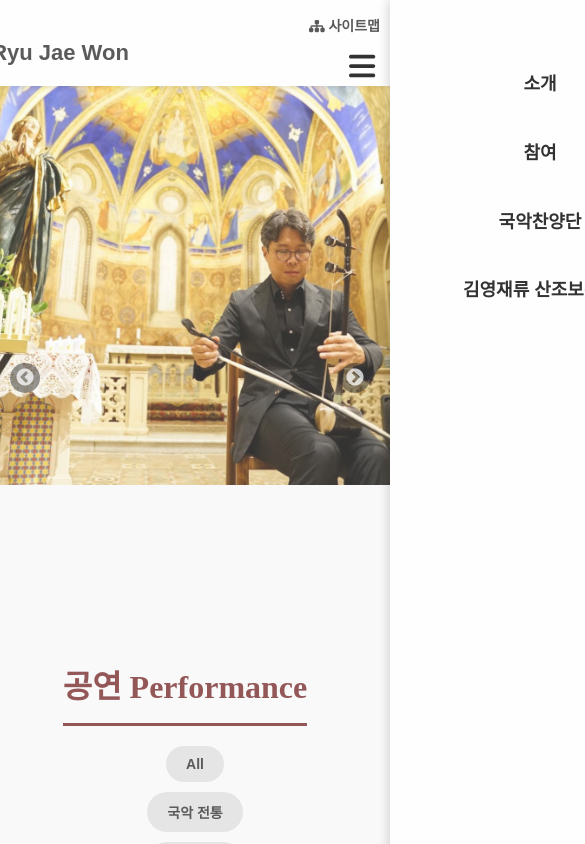
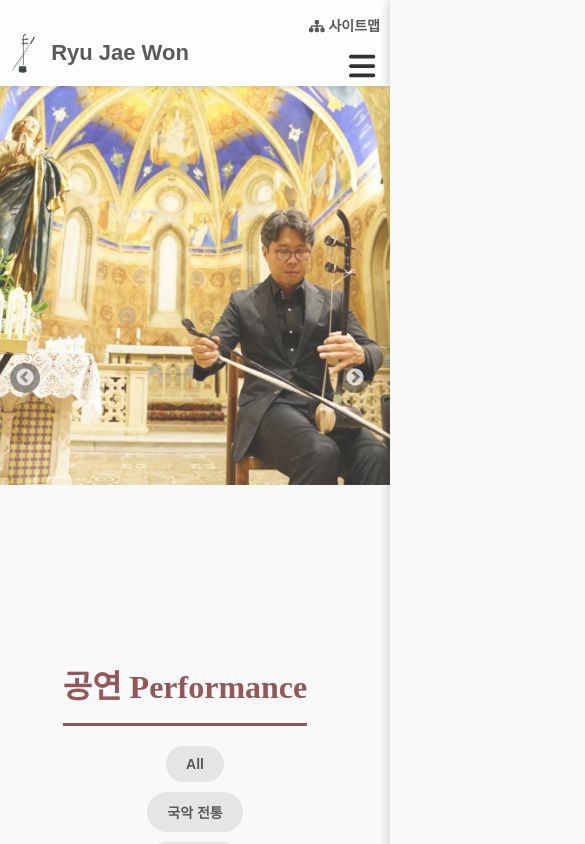
Before and after one commit to BrightLuminate/jawnproject, a React (Create React App) app: page / in a window 390 px wide. Shown: the top 844 px of the page, 585 px wide, since content can reach past the window. Built offline with nearby package versions, Linux system fonts and the light colour scheme.

Commit message:
Update Navbar.css

```diff
--- a/src/css/Navbar.css
+++ b/src/css/Navbar.css
@@ -163,15 +163,16 @@
 }
 /* Mobile menu styles */
 @media (max-width: 768px) {
-    body {
-    overflow-x: hidden; /* Hides horizontal scrollbar */
-    width: 100%; /* Ensures body takes full width */
+html, body {
+    overflow-x: hidden;
+    width: 100vw;
   }
      .navbar-container {
     flex-direction: column;
     align-items: center;
     padding-top: 20px;
   }
+
     .menu {
         flex-direction: column;
         align-items: center;
@@ -208,20 +209,30 @@
         padding: 10px 15px;
     }
 
+     .menu-item .dropdown.open {
+        opacity: 1;
+        visibility: visible;
+        max-height: 300px; /* 충분히 큰 값으로 설정하여 내용 보임 */
+        padding: 10px 0; /* 변경: 드롭다운이 열렸을 때만 패딩 추가 */
+    }
+
    .dropdown {
+        position: relative; /* 모바일 메뉴 내에서 상대 위치 */
+        top: auto;
+        left: auto;
+        box-shadow: none;
+        background-color: transparent;
+        /* 변경: 모바일 드롭다운이 닫혀있을 때 패딩은 0으로 유지 */
+        padding: 0;
         width: 100%;
-        position: relative; /* Remove absolute positioning */
-        top: 10px; /* Remove top positioning */
-        left: auto; /* Remove left positioning */
-        box-shadow: none; /* Remove box shadow */
-        /* **IMPORTANT CHANGE:** Set opacity and visibility to hide it by default */
         opacity: 0;
         visibility: hidden;
-        transition: opacity 0.3s ease, visibility 0.3s ease; /* Keep transition for smooth reveal */
-        background-color: transparent; /* 배경 없애기 */
+        max-height: 0;
+        transition: opacity 0.3s ease, visibility 0.3s ease, max-height 0.3s ease;
         align-items: center;
+        overflow: hidden; /* 초과 콘텐츠 숨김 */
+        box-sizing: border-box; /* 패딩이 너비에 포함되도록 */
     }
-
     /* You'll need a class (e.g., .dropdown.open) to show it with JavaScript */
     .dropdown.open {
         opacity: 1;
@@ -240,4 +251,8 @@
         right: 40px;
         z-index: 2; /* 메뉴 위로 */
     }
+    .logo{
+        position:relative;
+        right: 120px;
     }
+}
```
Lines whose indentation alone changed are shown as unchanged.
